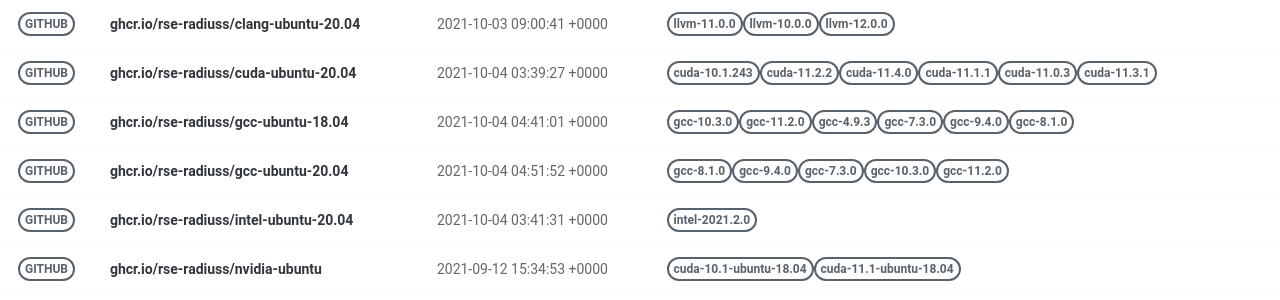
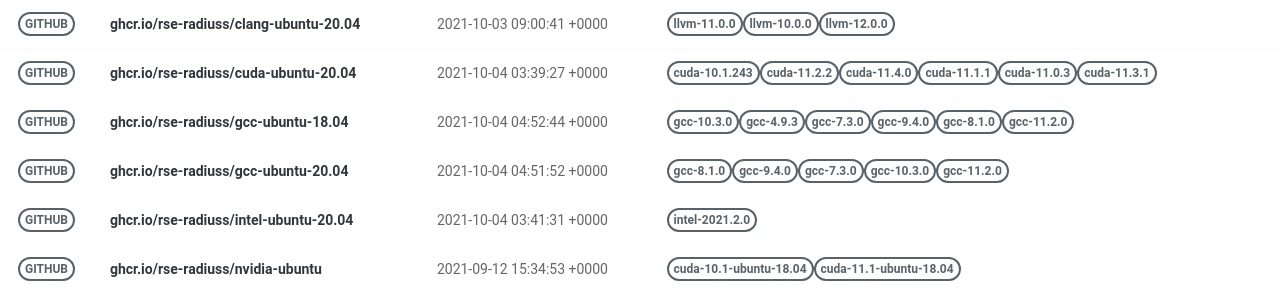
Before and after one commit to rse-ops/docker-images, a Jekyll site: the page built from pages/index.md, in a window 1280 px wide. Shown: the part 179-479 px from the top of the page. Built offline with Jekyll 4.4.1, drawn with Linux system fonts in a browser that asks for light colours; nearby versions of some CDN libraries.

Commit message:
Automated push to update library 2021-10-04

```diff
--- a/_library/ghcr.io-rse-radiuss-gcc-ubuntu-18.04.md
+++ b/_library/ghcr.io-rse-radiuss-gcc-ubuntu-18.04.md
@@ -1,7 +1,7 @@
 ---
 layout: container
 name: ghcr.io/rse-radiuss/gcc-ubuntu-18.04
-updated_at: 2021-10-04 04:41:01.168873
+updated_at: 2021-10-04 04:52:44.743310
 
 
 container_url: https://github.com/orgs/rse-radiuss/packages/container/package/gcc-ubuntu-18.04
```
Also changed, not shown: other parts of _library/ghcr.io-rse-radiuss-gcc-ubuntu-18.04.md (+3 -3 lines).
